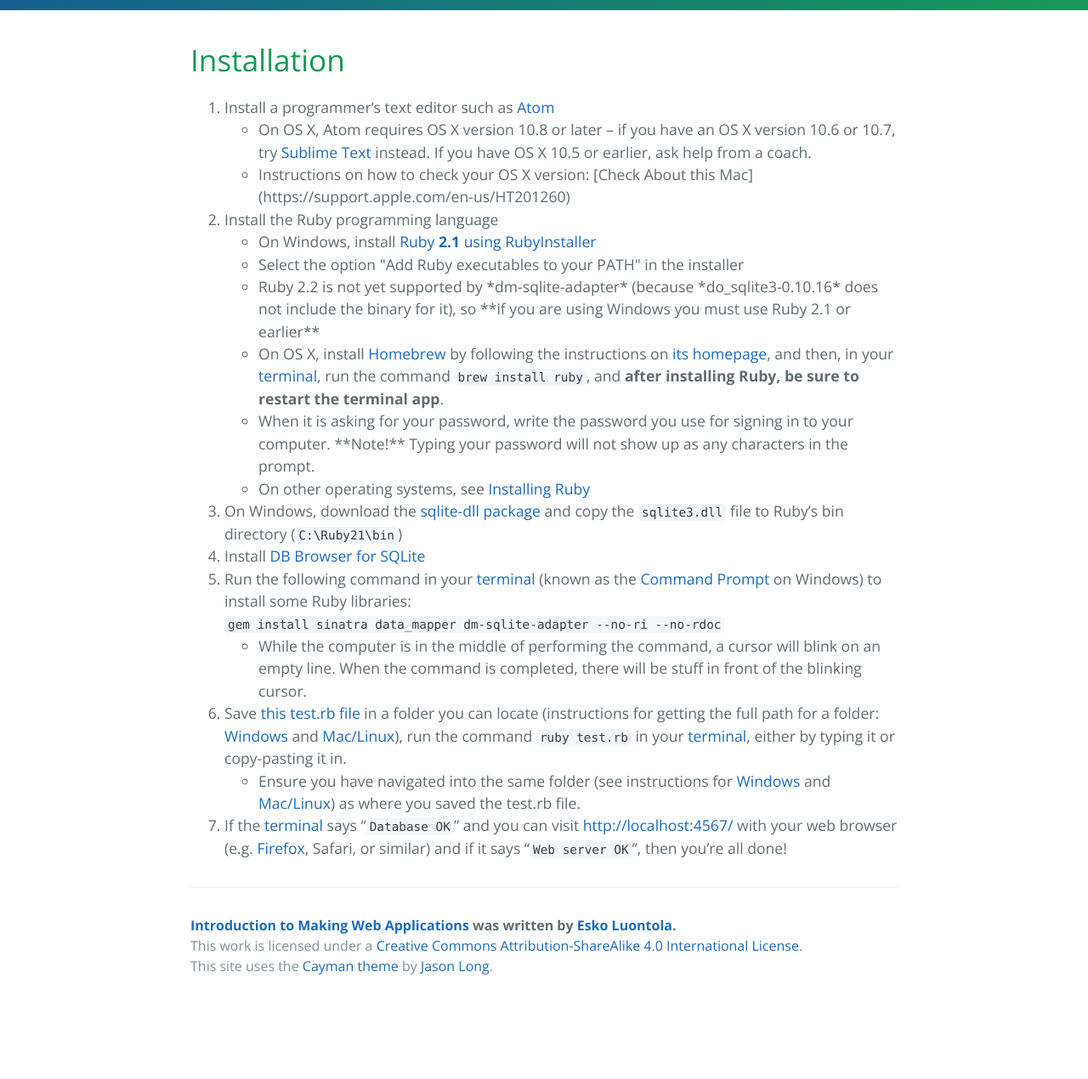
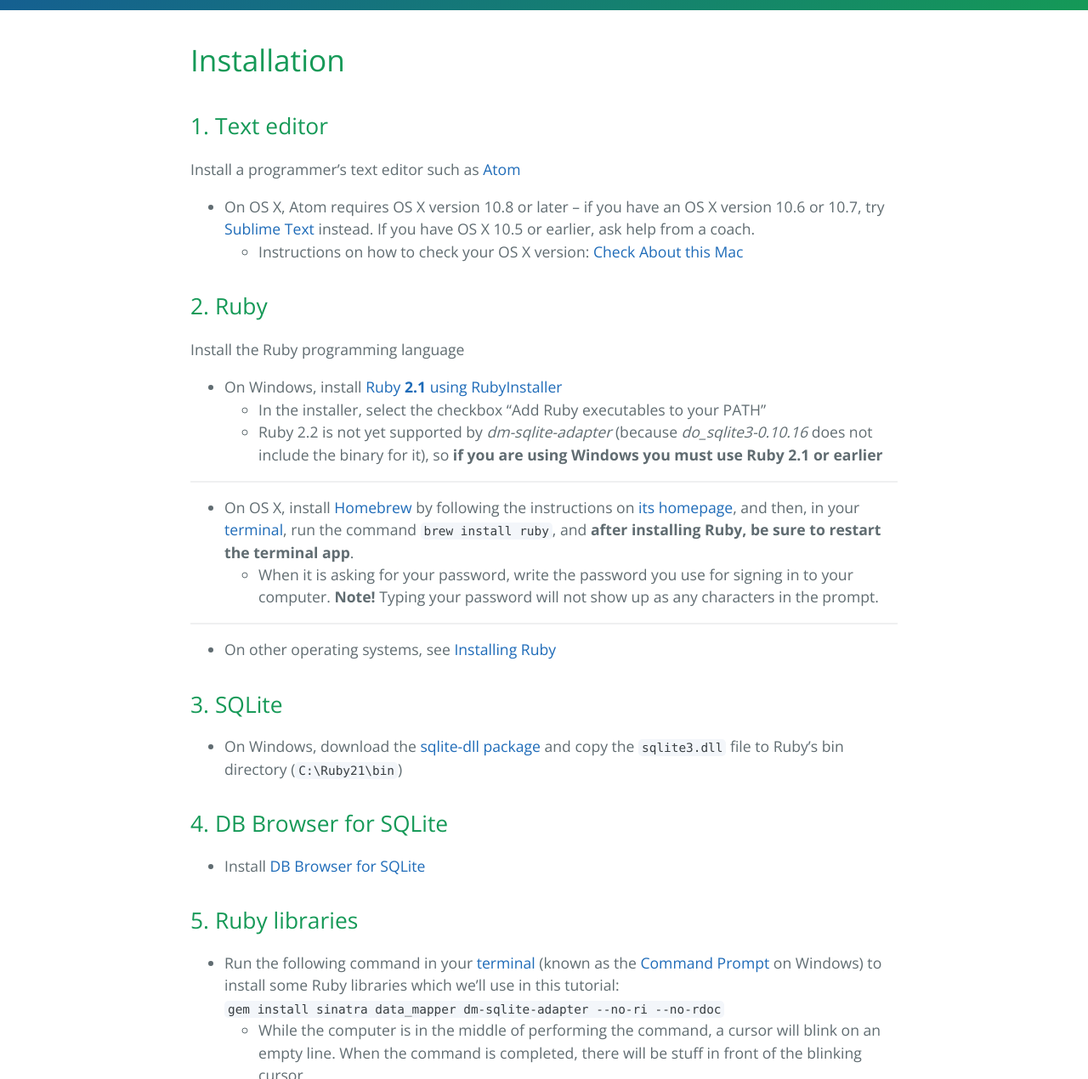
Before and after one commit to luontola/web-intro, a Jekyll site: the page built from installation.md, in a window 1280 px wide and 1400 px high, scrolled down 194 px, cut to the strip 130-1400 px from the top of the window. Shown: the whole strip at 85% size. Built offline with Jekyll 4.4.1, drawn with Linux system fonts in a browser that asks for light colours; Markdown is read by kramdown in place of the engine named in the settings; before the commit the page ends 1505 px from its top, so only the background shows below that; some of the changed text lies outside the part shown.

Commit message:
Changed install guide from a big list to multiple sub sections

```diff
--- a/installation.md
+++ b/installation.md
@@ -4,30 +4,55 @@
 permalink: /installation/
 ---
 
-1. Install a programmer's text editor such as [Atom](https://atom.io/)
-  * On OS X, Atom requires OS X version 10.8 or later – if you have an OS X version 10.6 or 10.7, try [Sublime Text](http://www.sublimetext.com/2) instead. If you have OS X 10.5 or earlier, ask help from a coach.
-    <ul>
-    <li>Instructions on how to check your OS X version: [Check About this Mac](https://support.apple.com/en-us/HT201260)</li>
-    </ul>
-2. Install the Ruby programming language
-  * On Windows, install [Ruby **2.1** using RubyInstaller](http://dl.bintray.com/oneclick/rubyinstaller/rubyinstaller-2.1.7.exe)
-    <ul>
-    <li>Select the option "Add Ruby executables to your PATH" in the installer</li>
-    <li>Ruby 2.2 is not yet supported by *dm-sqlite-adapter* (because *do_sqlite3-0.10.16* does not include the binary for it), so **if you are using Windows you must use Ruby 2.1 or earlier**</li>
-    </ul>
-  * On OS X, install [Homebrew](http://brew.sh/) by following the instructions on [its homepage](http://brew.sh/), and then, in your [terminal][terminal], run the command `brew install ruby`, and **after installing Ruby, be sure to restart the terminal app**.
-    <ul>
-    <li>When it is asking for your password, write the password you use for signing in to your computer. **Note!** Typing your password will not show up as any characters in the prompt.</li>
-    </ul>
-  * On other operating systems, see [Installing Ruby](https://www.ruby-lang.org/en/documentation/installation/)
-3. On Windows, download the [sqlite-dll package](http://www.sqlite.org/2015/sqlite-dll-win32-x86-3081101.zip) and copy the `sqlite3.dll` file to Ruby's bin directory (`C:\Ruby21\bin`)
-4. Install [DB Browser for SQLite](http://sqlitebrowser.org/)
-5. Run the following command in your [terminal][terminal] (known as the [Command Prompt][winprompt] on Windows) to install some Ruby libraries:
+## 1. Text editor
+
+Install a programmer's text editor such as [Atom](https://atom.io/)
+
+* On OS X, Atom requires OS X version 10.8 or later – if you have an OS X version 10.6 or 10.7, try [Sublime Text](http://www.sublimetext.com/2) instead. If you have OS X 10.5 or earlier, ask help from a coach.
+  * Instructions on how to check your OS X version: [Check About this Mac](https://support.apple.com/en-us/HT201260)
+
+
+## 2. Ruby
+
+Install the Ruby programming language
+
+* On Windows, install [Ruby **2.1** using RubyInstaller](http://dl.bintray.com/oneclick/rubyinstaller/rubyinstaller-2.1.7.exe)
+  * In the installer, select the checkbox "Add Ruby executables to your PATH"
+  * Ruby 2.2 is not yet supported by *dm-sqlite-adapter* (because *do_sqlite3-0.10.16* does not include the binary for it), so **if you are using Windows you must use Ruby 2.1 or earlier**
+
+<hr>
+
+* On OS X, install [Homebrew](http://brew.sh/) by following the instructions on [its homepage](http://brew.sh/), and then, in your [terminal][terminal], run the command `brew install ruby`, and **after installing Ruby, be sure to restart the terminal app**.
+  * When it is asking for your password, write the password you use for signing in to your computer. **Note!** Typing your password will not show up as any characters in the prompt.
+
+<hr>
+
+* On other operating systems, see [Installing Ruby](https://www.ruby-lang.org/en/documentation/installation/)
+
+
+## 3. SQLite
+
+* On Windows, download the [sqlite-dll package](http://www.sqlite.org/2015/sqlite-dll-win32-x86-3081101.zip) and copy the `sqlite3.dll` file to Ruby's bin directory (`C:\Ruby21\bin`)
+
+
+## 4. DB Browser for SQLite
+
+* Install [DB Browser for SQLite](http://sqlitebrowser.org/)
+
+
+## 5. Ruby libraries
+
+* Run the following command in your [terminal][terminal] (known as the [Command Prompt][winprompt] on Windows) to install some Ruby libraries which we'll use in this tutorial:
   `gem install sinatra data_mapper dm-sqlite-adapter --no-ri --no-rdoc`
   * While the computer is in the middle of performing the command, a cursor will blink on an empty line. When the command is completed, there will be stuff in front of the blinking cursor.
-7. Save [this test.rb file](/test.rb) in a folder you can locate (instructions for getting the full path for a folder: [Windows][winpath] and [Mac/Linux][macpath]), run the command `ruby test.rb` in your [terminal][terminal], either by typing it or copy-pasting it in.
+
+
+## 6. Test that it all works
+
+* Save [this test.rb file](/test.rb) in a folder you can locate (instructions for getting the full path for a folder: [Windows][winpath] and [Mac/Linux][macpath]), run the command `ruby test.rb` in your [terminal][terminal], either by typing it or copy-pasting it in.
   * Ensure you have navigated into the same folder (see instructions for [Windows][winnavigation] and [Mac/Linux][macnavigation]) as where you saved the test.rb file.
-8. If the [terminal][terminal] says "`Database OK`" and you can visit <http://localhost:4567/> with your web browser (e.g. [Firefox](https://www.mozilla.org/en-US/firefox/new/), Safari, or similar) and if it says "`Web server OK`", then you're all done!
+* If the [terminal][terminal] says "`Database OK`" and you can visit <http://localhost:4567/> with your web browser (e.g. [Firefox](https://www.mozilla.org/en-US/firefox/new/), Safari, or similar) and if it says "`Web server OK`", then you're all done!
+
 
 [terminal]: http://askubuntu.com/questions/38162/what-is-a-terminal-and-how-do-i-open-and-use-it
 [macnavigation]: http://askubuntu.com/questions/232442/how-do-i-navigate-between-directories-in-terminal
```
